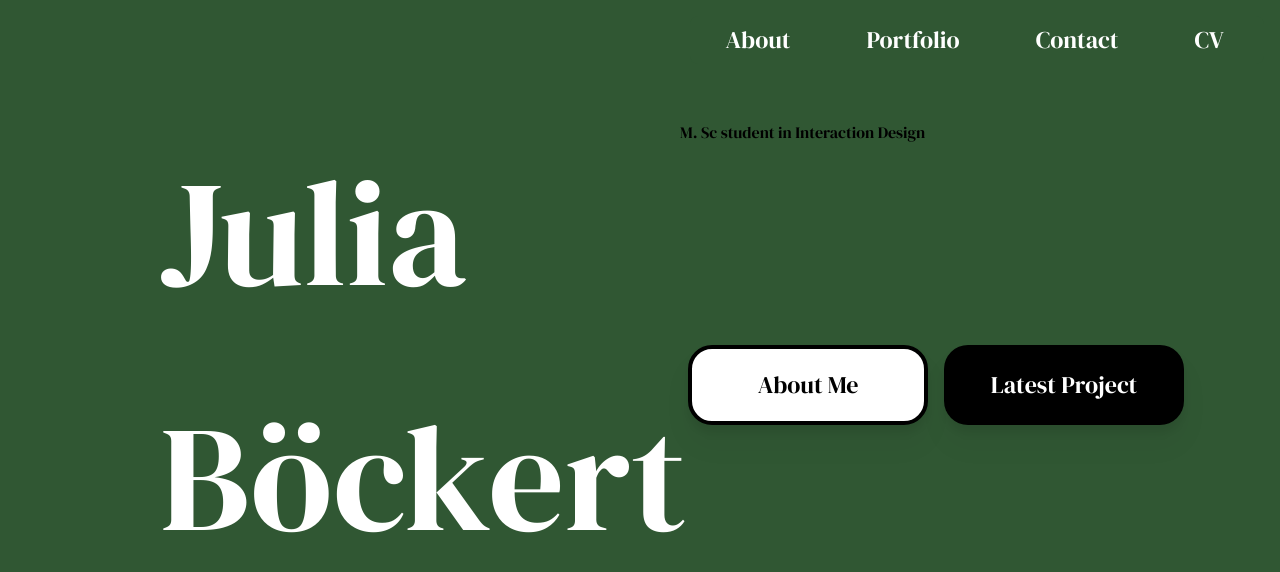
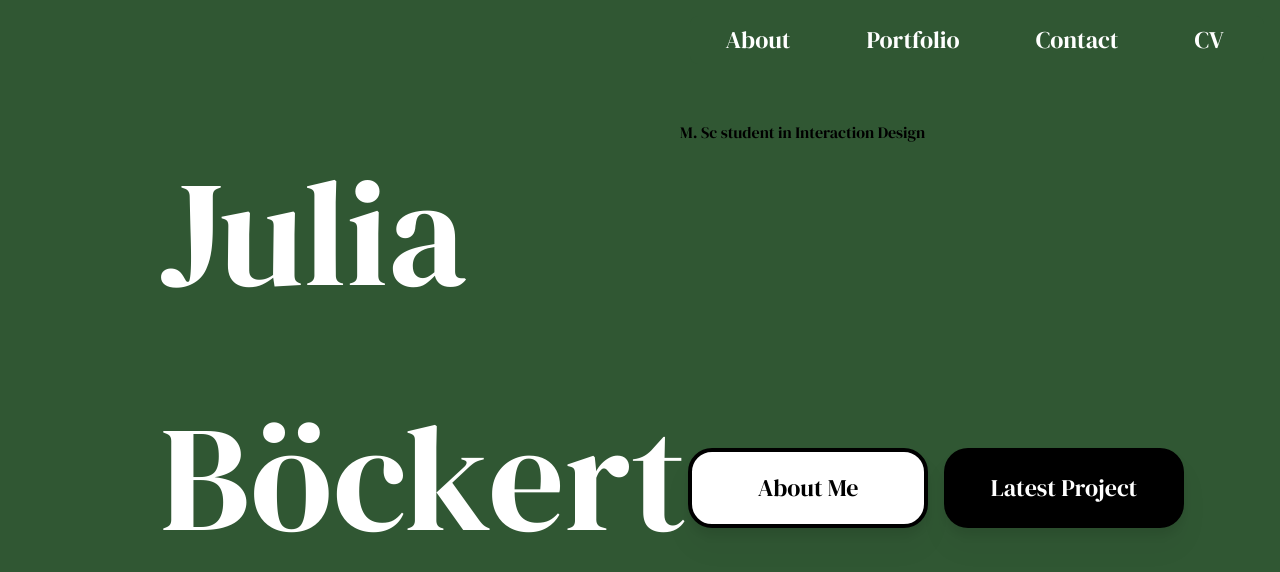
Before and after one commit to bckert/devfolio, a Next.js app in the folder devfolio/: page / in a window 1280 px wide. Shown: the top 572 px of the page. Built offline with nearby package versions, Linux system fonts and the light colour scheme.

Commit message:
styling on buttons

```diff
--- a/devfolio/src/pages/index.tsx
+++ b/devfolio/src/pages/index.tsx
@@ -32,9 +32,11 @@ const Home: NextPage = () => {
           </div>
           <div className="row-span-1 justify-start grid grid-cols-2">
             <span className=" text-white text-[150px] text-left w-screen font-sans mt-5 mb-30 ml-20"> Böckert </span>
-            <div className="">
-              <button className="border-4 border-black rounded-3xl drop-shadow-xl w-60 h-20 mx-2 text-black text-2xl bg-white">About Me</button>
-              <button className="rounded-3xl drop-shadow-xl w-60 h-20 mx-2 text-white text-2xl bg-black">Latest Project</button>
+            <div className="col-span-1 flex items-center">
+              <div className="mt-10">
+                <button className="mb-15 border-4 border-black rounded-3xl drop-shadow-xl w-60 h-20 mx-2 text-black text-2xl bg-white">About Me</button>
+                <button className="mb-15 rounded-3xl drop-shadow-xl w-60 h-20 mx-2 text-white text-2xl bg-black">Latest Project</button>
+              </div>
             </div>
           </div>
           <div className="row-span-1">
```
